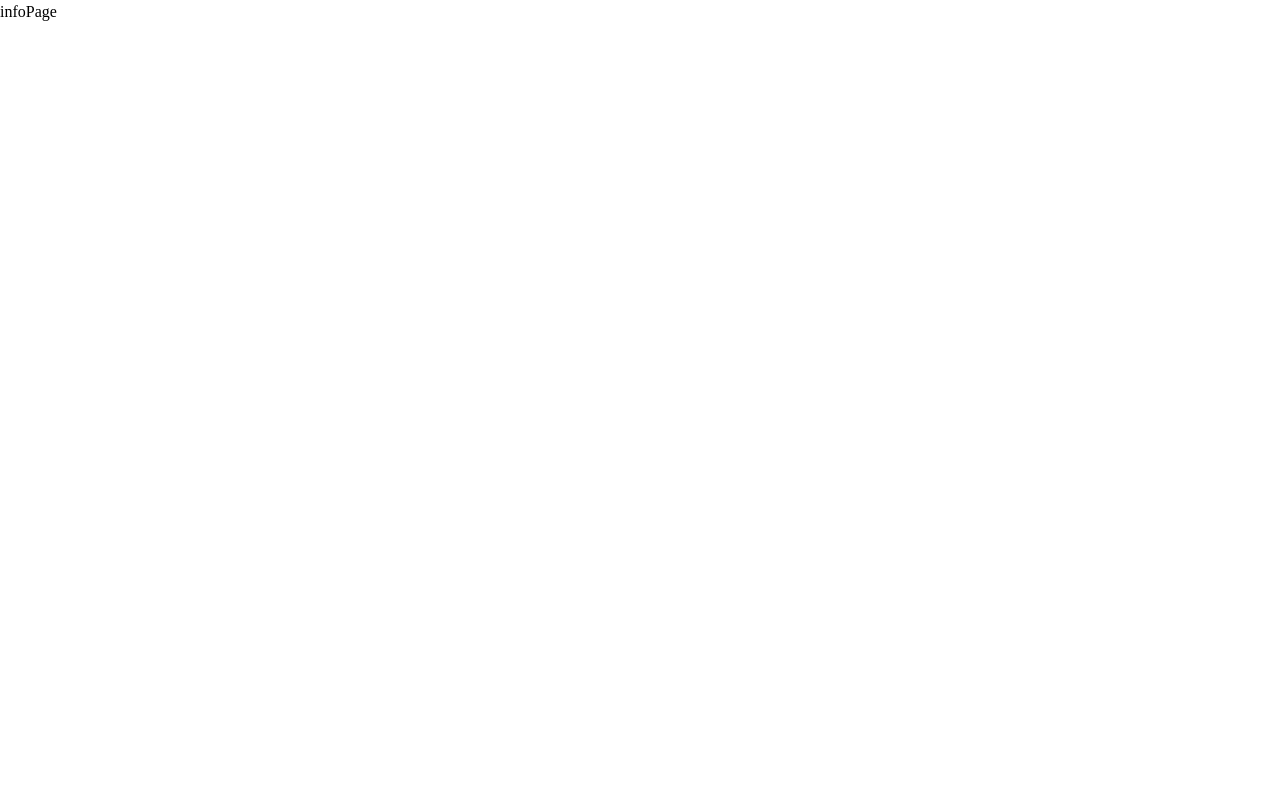
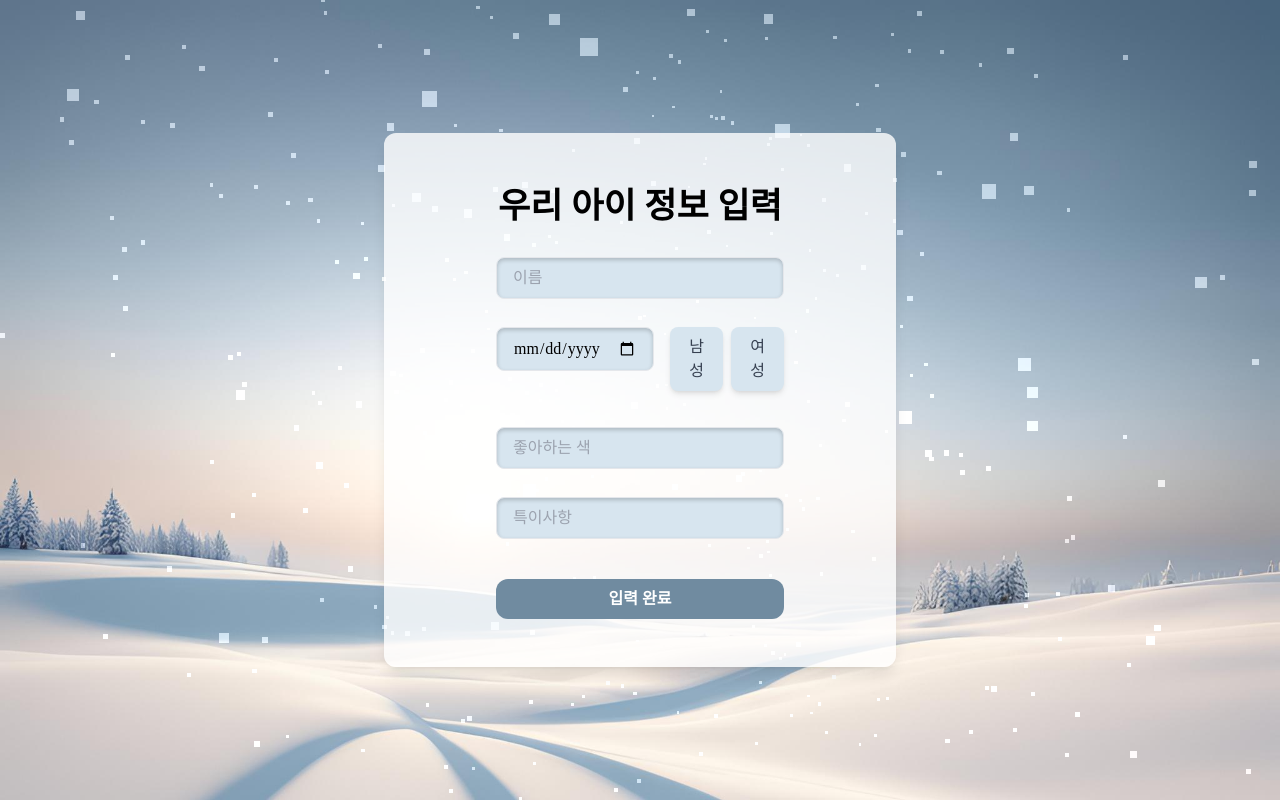
Before and after one commit to busangangster/talkie, a React (Vite) app in the folder frontend/: page /info in a window 1280 px wide. Built offline with nearby package versions, Linux system fonts and the light colour scheme; a web font is replaced by a local one.

Commit message:
[feat] Implement login and information Page

```diff
--- a/frontend/src/App.tsx
+++ b/frontend/src/App.tsx
@@ -1,14 +1,56 @@
-import React from 'react';
-import './App.css'
-import { BrowserRouter } from 'react-router-dom';
-import AppRouter from './router/AppRouter';
+import React from "react";
+import "./App.css";
+import { BrowserRouter } from "react-router-dom";
+import AppRouter from "./router/AppRouter";
+import SnowfallBackground from "./components/SnowfallBackground";
+// import { useSnowfall } from "./hooks/useSnowfall";
 
-const App:React.FC = () => {
+const App: React.FC = () => {
+  // const toggleSnow = useSnowfall((state) => state.toggleSnow);
+  // const isSnowing = useSnowfall((state) => state.isSnowing);
+
   return (
     <BrowserRouter>
-      <AppRouter/>
+      <div className="relative min-h-screen overflow-hidden">
+        {/* 배경 이미지 */}
+        <div
+          className="fixed inset-0 bg-cover -z-20 bg-center-top"
+          style={{ backgroundImage: "url('/assets/background.jpg')" }}
+        />
+
+        {/* 눈 내림 효과 */}
+        <SnowfallBackground />
+
+        {/* 콘텐츠 영역 */}
+        <div className="relative z-10">
+          <AppRouter />
+        </div>
+
+        {/* 눈 내림 효과를 제어하는 버튼 */}
+        {/* <div className="fixed top-6 right-6 flex items-center z-20">
+          <label className="relative inline-flex items-center cursor-pointer">
+            <input
+              type="checkbox"
+              checked={isSnowing}
+              onChange={toggleSnow}
+              className="sr-only peer"
+            />
+            <div className="w-11 h-6 bg-[#d2d2d2] peer-focus:outline-none rounded-full peer dark:bg-gray-700 peer-checked:bg-[#ACC4EA]"></div> */}
+
+            {/* 토글 스위치의 동그라미 부분에 이미지 배경 추가 */}
+            {/* <span
+              className="absolute left-[2px] top-[2px] bg-[#507ECE] w-5 h-5 rounded-full transition-transform peer-checked:translate-x-5"
+              style={{
+                backgroundImage: "url('/assets/snow.png')",
+                backgroundSize: "cover",
+                backgroundPosition: "center",
+              }}
+            ></span>
+          </label>
+        </div> */}
+      </div>
     </BrowserRouter>
-  )
-}
+  );
+};
 
-export default App
+export default App;
--- a/frontend/src/pages/infoPage.tsx
+++ b/frontend/src/pages/infoPage.tsx
@@ -1,7 +1,168 @@
-import React from 'react'
+import React, { useState } from "react";
+import { useNavigate } from "react-router-dom";
 
 const InfoPage: React.FC = () => {
-  return <div>infoPage</div>;
+  const [formData, setFormData] = useState({
+    name: "",
+    birthDate: "",
+    gender: "",
+    favoriteColor: "",
+    notes: "",
+  });
+  const [errorField, setErrorField] = useState(""); // 에러가 발생한 필드만 저장
+  const navigate = useNavigate();
+
+  // 입력값이 변경될 때 formData 업데이트
+  const handleChange = (e: React.ChangeEvent<HTMLInputElement>) => {
+    setFormData({ ...formData, [e.target.name]: e.target.value });
+    setErrorField(""); // 입력 시 에러 메시지 초기화
+  };
+
+  // 폼 제출 시 동작
+  const handleSubmit = (e: React.FormEvent) => {
+    e.preventDefault();
+
+    if (!formData.name.trim()) {
+      setErrorField("name");
+    } else if (!formData.birthDate.trim()) {
+      setErrorField("birthDate");
+    } else if (!formData.gender.trim()) {
+      setErrorField("gender");
+    } else if (!formData.favoriteColor.trim()) {
+      setErrorField("favoriteColor");
+    } else {
+      setErrorField("");
+      navigate("/home"); // TODO
+    }
+  };
+
+  return (
+    <div className="flex items-center justify-center min-h-screen">
+      <div className="bg-white bg-opacity-80 rounded-xl shadow-lg text-center w-2/5 px-28 py-12">
+        <h2 className="text-[35px] font-bold mb-6">우리 아이 정보 입력</h2>
+        <form onSubmit={handleSubmit} className="space-y-4">
+          <div className="space-y-2">
+            {/* 이름 입력 */}
+            <input
+              type="text"
+              name="name"
+              value={formData.name}
+              onChange={handleChange}
+              placeholder="이름"
+              className="w-full px-4 py-2 border rounded-lg focus:outline-none focus:border-gray-600 bg-[#D7E5EF]"
+              style={{ boxShadow: "inset 0 2px 4px rgba(0, 0, 0, 0.2)" }}
+            />
+            <p className="text-red-500 text-xs text-left ml-2 h-1">
+              {errorField === "name" ? "이름을 입력해주세요." : ""}
+            </p>
+          </div>
+
+          <div className="flex space-x-4">
+            {/* 생년월일 입력 */}
+            <div className="flex-1">
+              <input
+                type="date"
+                name="birthDate"
+                value={formData.birthDate}
+                onChange={handleChange}
+                placeholder="생년월일"
+                className="w-full px-4 py-2 border rounded-lg focus:outline-none focus:border-gray-600 bg-[#D7E5EF] placeholder-gray-400"
+                style={{
+                  boxShadow: "inset 0 2px 4px rgba(0, 0, 0, 0.2)",
+                  color: "inherit",
+                }}
+              />
+              <style>
+                {`
+                  input[type="date"]::placeholder {
+                    color: #a0aec0; /* 회색 */
+                  }
+                `}
+              </style>
+            </div>
+
+            {/* 성별 선택 */}
+            <div className="flex-1 flex space-x-2">
+              <label className="flex items-center flex-1">
+                <input
+                  type="radio"
+                  name="gender"
+                  value="남성"
+                  checked={formData.gender === "남성"}
+                  onChange={handleChange}
+                  className="hidden peer"
+                />
+                <span
+                  className={`peer-checked:bg-[#869FD3] peer-checked:text-white bg-[#D7E5EF] w-full text-gray-700 py-2 px-4 rounded-lg cursor-pointer text-center shadow-md`}
+                >
+                  남성
+                </span>
+              </label>
+              <label className="flex items-center flex-1">
+                <input
+                  type="radio"
+                  name="gender"
+                  value="여성"
+                  checked={formData.gender === "여성"}
+                  onChange={handleChange}
+                  className="hidden peer"
+                />
+                <span
+                  className={`peer-checked:bg-[#869FD3] peer-checked:text-white bg-[#D7E5EF] w-full text-gray-700 py-2 px-4 rounded-lg cursor-pointer text-center shadow-md`}
+                >
+                  여성
+                </span>
+              </label>
+            </div>
+          </div>
+
+          {/* 생년월일 및 성별 선택 에러 메시지 */}
+          <p className="text-red-500 text-xs text-left ml-2 h-1">
+            {errorField === "birthDate" && "생년월일을 입력해주세요."}
+            {errorField === "gender" && "성별을 선택해주세요."}
+          </p>
+
+          <div className="space-y-2">
+            {/* 좋아하는 색 입력 */}
+            <input
+              type="text"
+              name="favoriteColor"
+              value={formData.favoriteColor}
+              onChange={handleChange}
+              placeholder="좋아하는 색"
+              className="w-full px-4 py-2 border rounded-lg focus:outline-none focus:border-gray-600 bg-[#D7E5EF]"
+              style={{ boxShadow: "inset 0 2px 4px rgba(0, 0, 0, 0.2)" }}
+            />
+            <p className="text-red-500 text-xs text-left ml-2 h-1">
+              {errorField === "favoriteColor"
+                ? "좋아하는 색을 입력해주세요."
+                : ""}
+            </p>
+          </div>
+
+          <div className="space-y-2">
+            {/* 특이사항 입력 (필수 아님) */}
+            <input
+              type="text"
+              name="notes"
+              value={formData.notes}
+              onChange={handleChange}
+              placeholder="특이사항"
+              className="w-full px-4 py-2 mb-6 border rounded-lg focus:outline-none focus:border-gray-600 bg-[#D7E5EF]"
+              style={{ boxShadow: "inset 0 2px 4px rgba(0, 0, 0, 0.2)" }}
+            />
+          </div>
+
+          <button
+            type="submit"
+            className="w-full bg-[#708BA0] hover:bg-[#61a0d0] text-white font-semibold py-2 rounded-xl "
+          >
+            입력 완료
+          </button>
+        </form>
+      </div>
+    </div>
+  );
 };
 
-export default InfoPage
+export default InfoPage;
--- a/frontend/src/pages/loginPage.tsx
+++ b/frontend/src/pages/loginPage.tsx
@@ -1,7 +1,57 @@
-import React from 'react'
+import React, { useState } from "react";
+import { useNavigate } from "react-router-dom";
 
 const LoginPage: React.FC = () => {
-  return <div>loginPage</div>;
+  const [formData, setFormData] = useState({
+    userId: "",
+  });
+  const navigate = useNavigate();
+  const [error, setError] = useState("");
+
+  // 입력값이 변경될 때 formData 업데이트
+  const handleChange = (e: React.ChangeEvent<HTMLInputElement>) => {
+    setFormData({ ...formData, [e.target.name]: e.target.value });
+  };
+
+  // 로그인 버튼 클릭 시 동작
+  const handleSubmit = (e: React.FormEvent) => {
+    e.preventDefault();
+    if (formData.userId.trim() === "") {
+      setError("일련번호를 입력해주세요.");
+    } else {
+      setError("");
+      // 로그인 성공 시 다음 페이지로 이동 (예시: /home) 수정
+      navigate("/home");
+    }
+  };
+
+  return (
+    <div className="flex items-center justify-center min-h-screen">
+      <div className="bg-white bg-opacity-80 rounded-xl shadow-lg text-center w-2/5 px-28 py-12">
+        <h2 className="text-[35px] font-bold mb-6">로그인</h2>
+        <form onSubmit={handleSubmit} className="space-y-12">
+          <div className="space-y-2">
+            <input
+              type="text"
+              name="userId"
+              value={formData.userId}
+              onChange={handleChange}
+              placeholder="일련번호  "
+              className="w-full px-4 py-2 border rounded-lg focus:outline-none focus:border-gray-600 bg-[#D7E5EF]"
+              style={{ boxShadow: "inset 0 2px 4px rgba(0, 0, 0, 0.2)" }}
+            />
+            <p className="text-red-500 text-sm h-1 text-left ml-2">{error}</p>
+          </div>
+          <button
+            type="submit"
+            className="px-6 bg-[#708BA0] hover:bg-[#61a0d0] text-white font-semibold py-2 rounded-xl"
+          >
+            시작하기
+          </button>
+        </form>
+      </div>
+    </div>
+  );
 };
 
-export default LoginPage
+export default LoginPage;
```
